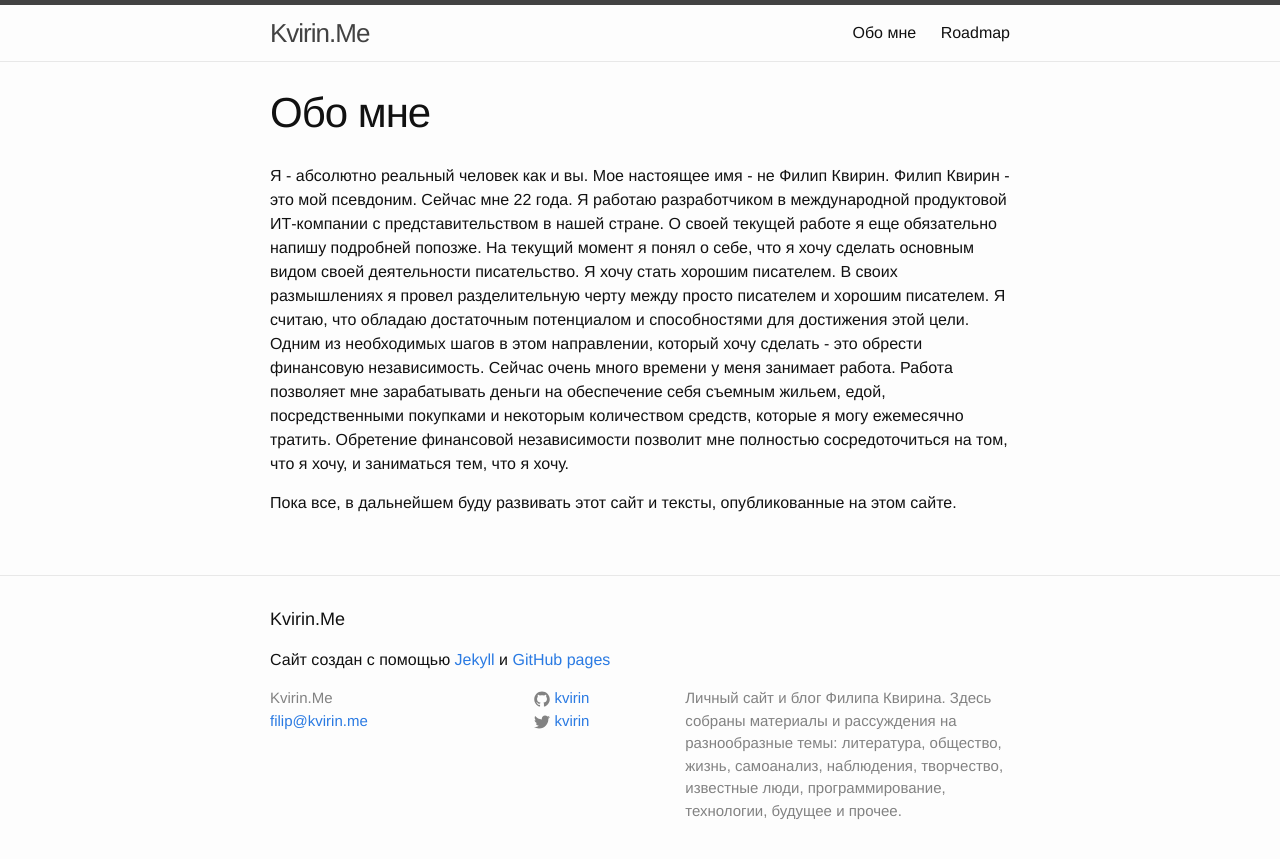
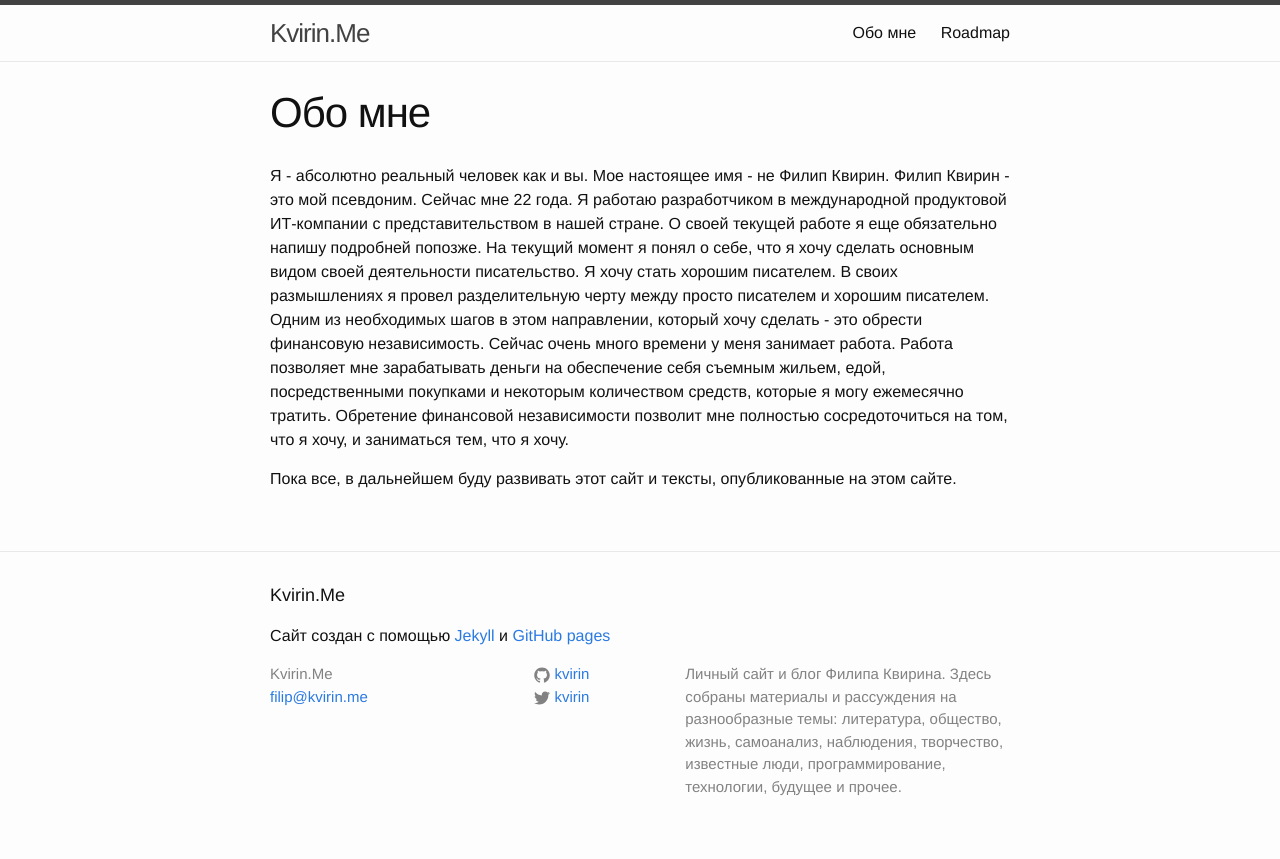
Before and after one commit to kvirin/blog, a Jekyll site: the page built from about.md, in a window 1280 px wide. Shown: the top 859 px of the page. Built offline with Jekyll 4.4.1, drawn with Linux system fonts in a browser that asks for light colours.

Commit message:
Remove extra sentence

```diff
--- a/about.md
+++ b/about.md
@@ -4,6 +4,6 @@
 permalink: /about/
 ---
 
-Я - абсолютно реальный человек как и вы. Мое настоящее имя - не Филип Квирин. Филип Квирин - это мой псевдоним. Сейчас мне 22 года. Я работаю разработчиком в международной продуктовой ИТ-компании с представительством в нашей стране. О своей текущей работе я еще обязательно напишу подробней попозже. На текущий момент я понял о себе, что я хочу сделать основным видом своей деятельности писательство. Я хочу стать хорошим писателем. В своих размышлениях я провел разделительную черту между просто писателем и хорошим писателем. Я считаю, что обладаю достаточным потенциалом и способностями для достижения этой цели. Одним из необходимых шагов в этом направлении, который хочу сделать - это обрести финансовую независимость. Сейчас очень много времени у меня занимает работа. Работа позволяет мне зарабатывать деньги на обеспечение себя съемным жильем, едой, посредственными покупками и некоторым количеством средств, которые я могу ежемесячно тратить. Обретение финансовой независимости позволит мне полностью сосредоточиться на том, что я хочу, и заниматься тем, что я хочу.
+Я - абсолютно реальный человек как и вы. Мое настоящее имя - не Филип Квирин. Филип Квирин - это мой псевдоним. Сейчас мне 22 года. Я работаю разработчиком в международной продуктовой ИТ-компании с представительством в нашей стране. О своей текущей работе я еще обязательно напишу подробней попозже. На текущий момент я понял о себе, что я хочу сделать основным видом своей деятельности писательство. Я хочу стать хорошим писателем. В своих размышлениях я провел разделительную черту между просто писателем и хорошим писателем. Одним из необходимых шагов в этом направлении, который хочу сделать - это обрести финансовую независимость. Сейчас очень много времени у меня занимает работа. Работа позволяет мне зарабатывать деньги на обеспечение себя съемным жильем, едой, посредственными покупками и некоторым количеством средств, которые я могу ежемесячно тратить. Обретение финансовой независимости позволит мне полностью сосредоточиться на том, что я хочу, и заниматься тем, что я хочу.
 
 Пока все, в дальнейшем буду развивать этот сайт и тексты, опубликованные на этом сайте.
```
